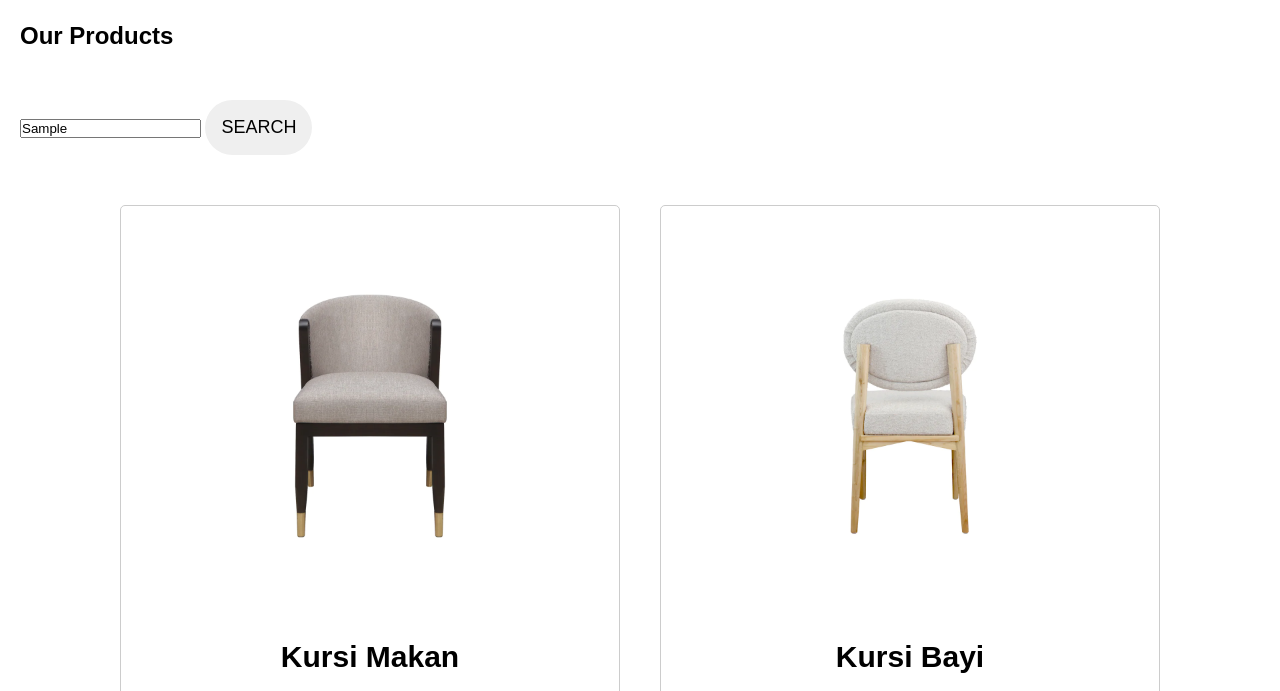
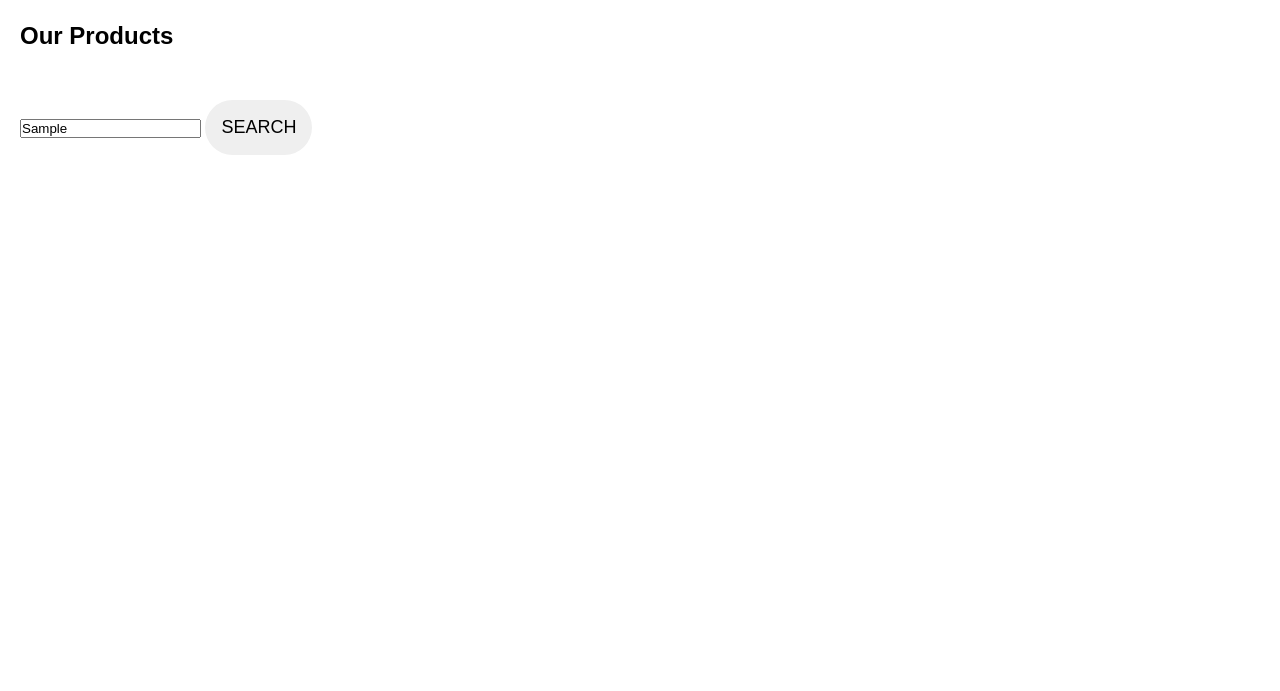
Before and after one commit to abdullahmaajid/minimalproject, a plain HTML site: page index.html in a window 1280 px wide. Both pictures are taken after typing "Sample" into the empty fields and a click on the button "SEARCH". Shown: the part 78-769 px from the top of the page. Drawn offline with Linux system fonts and the light colour scheme.

Commit message:
fix search

```diff
--- a/index.html
+++ b/index.html
@@ -187,6 +187,24 @@
             localStorage.setItem('cart', JSON.stringify(cart));
             console.log(`${product.name} added to cart`);
         }
+
+        // Fungsi untuk mencari produk
+        function searchProducts() {
+            const searchInput = document.getElementById('searchInput');
+            const searchText = searchInput.value.toLowerCase(); // Mengonversi teks pencarian ke huruf kecil
+            const productsContainer = document.querySelector('.products-container');
+            const productCards = productsContainer.querySelectorAll('.product-card');
+
+            // Menghapus produk yang tidak sesuai dengan pencarian
+            productCards.forEach(card => {
+                const productName = card.querySelector('.product-name').textContent.toLowerCase(); // Mengambil teks nama produk
+                if (productName.includes(searchText)) {
+                    card.style.display = 'block'; // Menampilkan kartu produk jika nama produk cocok dengan pencarian
+                } else {
+                    card.style.display = 'none'; // Menyembunyikan kartu produk jika nama produk tidak cocok dengan pencarian
+                }
+            });
+        }
     </script>
 </body>
 </html>
```
